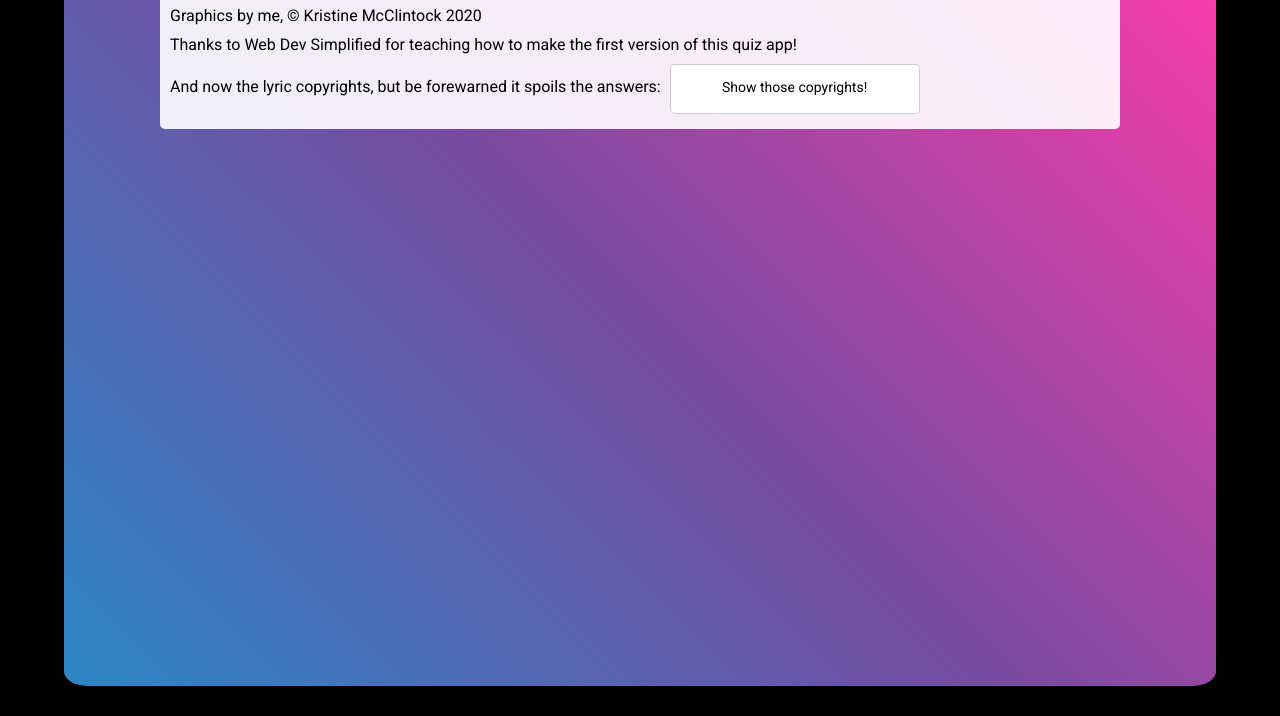
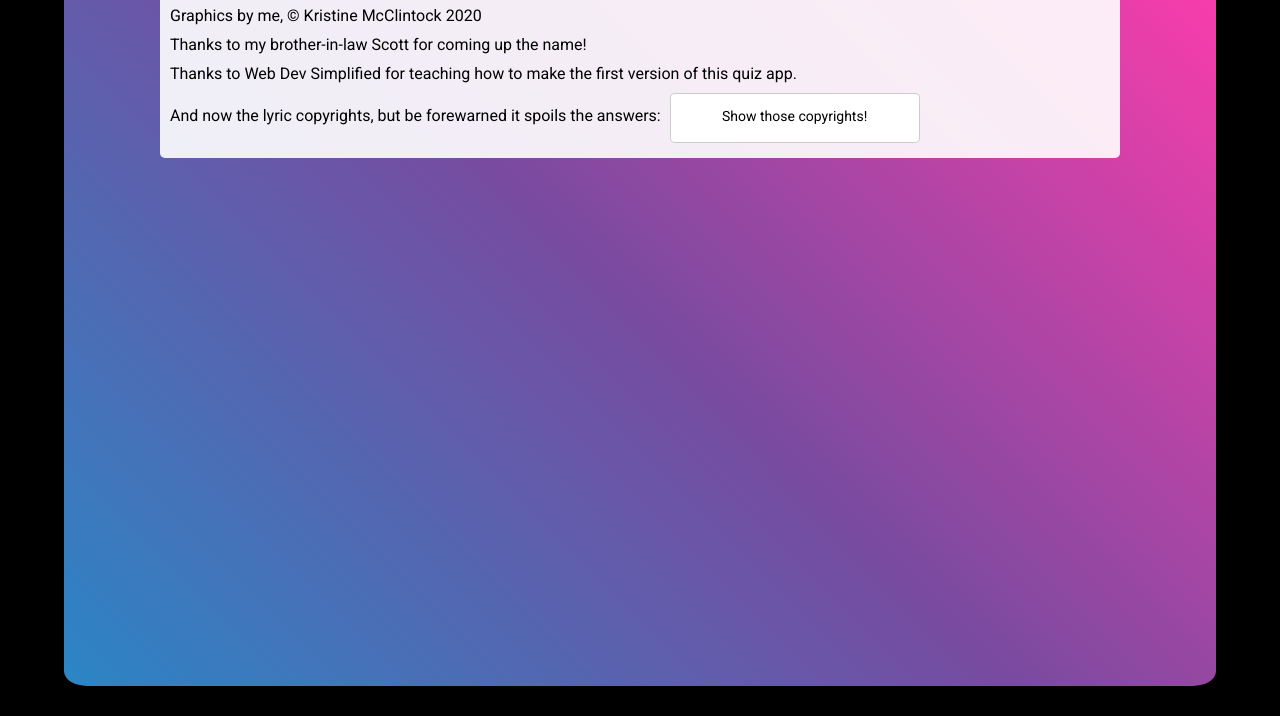
Before and after one commit to K-McClintock/LyricQuizApp, a plain HTML site: page credits.html in a window 1280 px wide. Shown: the part 84-800 px from the top of the page. Drawn offline with Linux system fonts and the light colour scheme; a web font is replaced by a local one.

Commit message:
Minor updates
misc minor updates to credits, index, version, and README. mostly meta tags so it copies right

```diff
--- a/credits.html
+++ b/credits.html
@@ -26,7 +26,8 @@
             <div class="credits card">
                 <ul>
                     <li>Graphics by me, © Kristine McClintock 2020</li>
-                    <li>Thanks to Web Dev Simplified for teaching how to make the first version of this quiz app!</li>
+                    <li>Thanks to my brother-in-law Scott for coming up the name!</li>
+                    <li>Thanks to Web Dev Simplified for teaching how to make the first version of this quiz app.</li>
                     <li>And now the lyric copyrights, but be forewarned it spoils the answers:
                         <button id="copy-btn" class="btn">Show those copyrights!</button>
                     </li>
```
Also changed, not shown: index.html (+5 -0 lines), version.html (+3 -0 lines), images/TtV-cassette.png (added), 1 other file.
